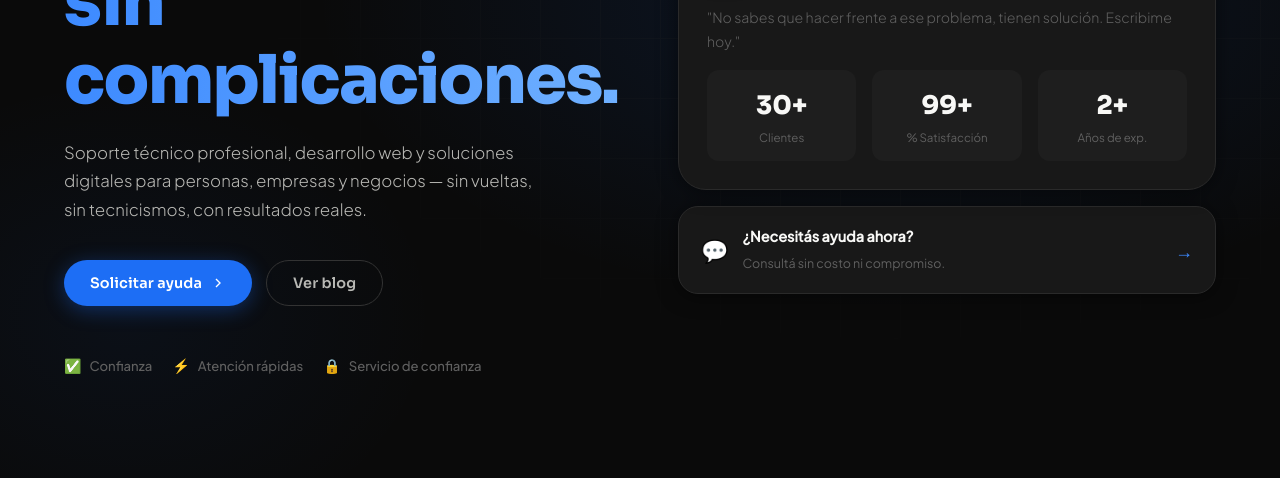
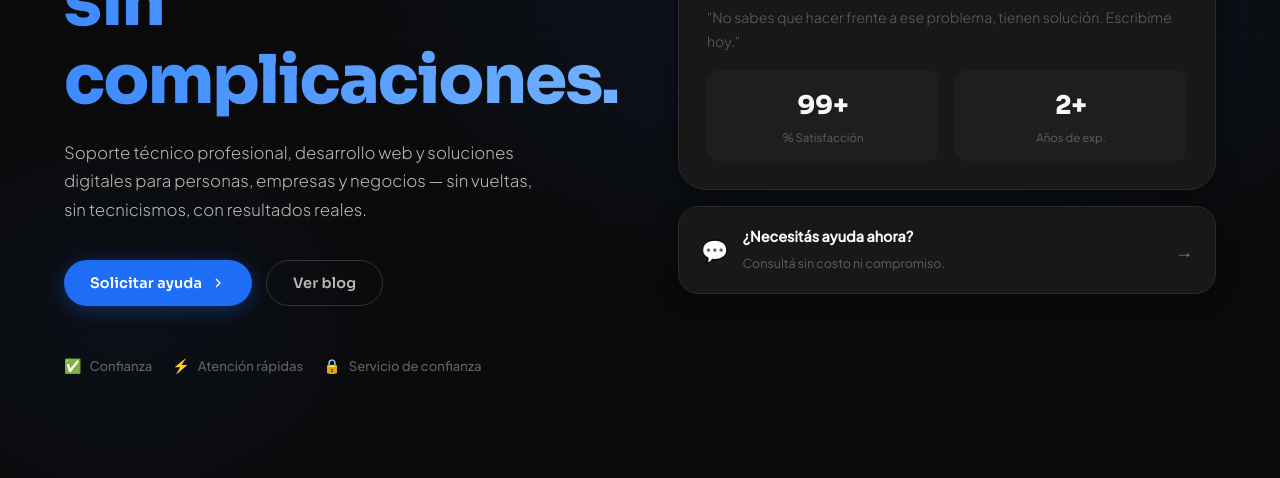
Before and after one commit to progjosicasco/NORTEIT, a plain HTML site: page index.html in a window 1280 px wide. Shown: the part 322-800 px from the top of the page. Drawn offline with Linux system fonts and the light colour scheme.

Commit message:
Remove client count from statistics in index.html
Removed client count display from statistics section.

```diff
--- a/index.html
+++ b/index.html
@@ -892,10 +892,6 @@ footer {
             "No sabes que hacer frente a ese problema, tienen solución. Escribime hoy."
           </p>
           <div class="hc-stat-row">
-            <div class="hc-stat">
-              <div class="hc-stat-num" data-count="30">0</div>
-              <div class="hc-stat-label">Clientes</div>
-            </div>
             <div class="hc-stat">
               <div class="hc-stat-num" data-count="99">0</div>
               <div class="hc-stat-label">% Satisfacción</div>
```
